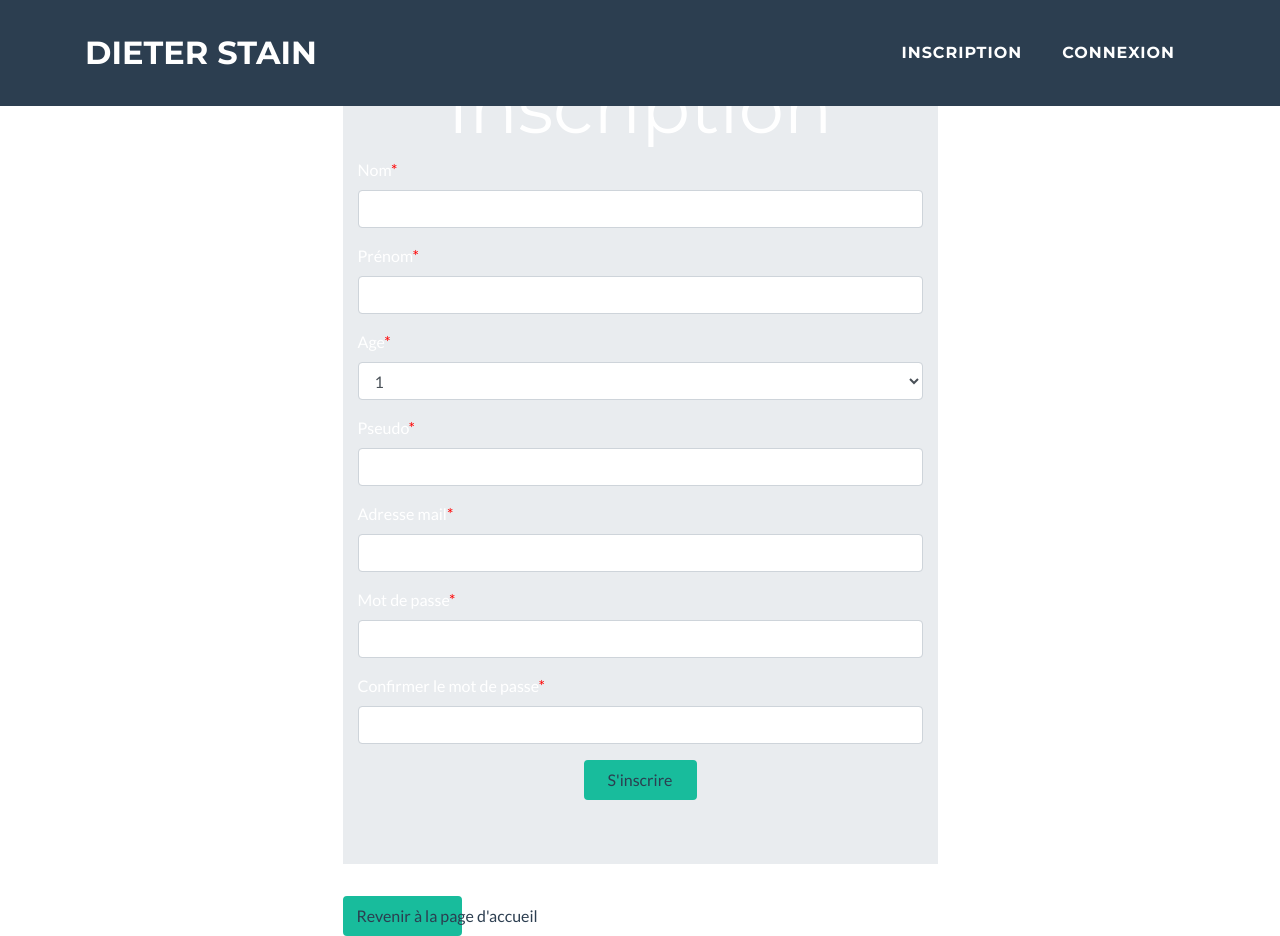
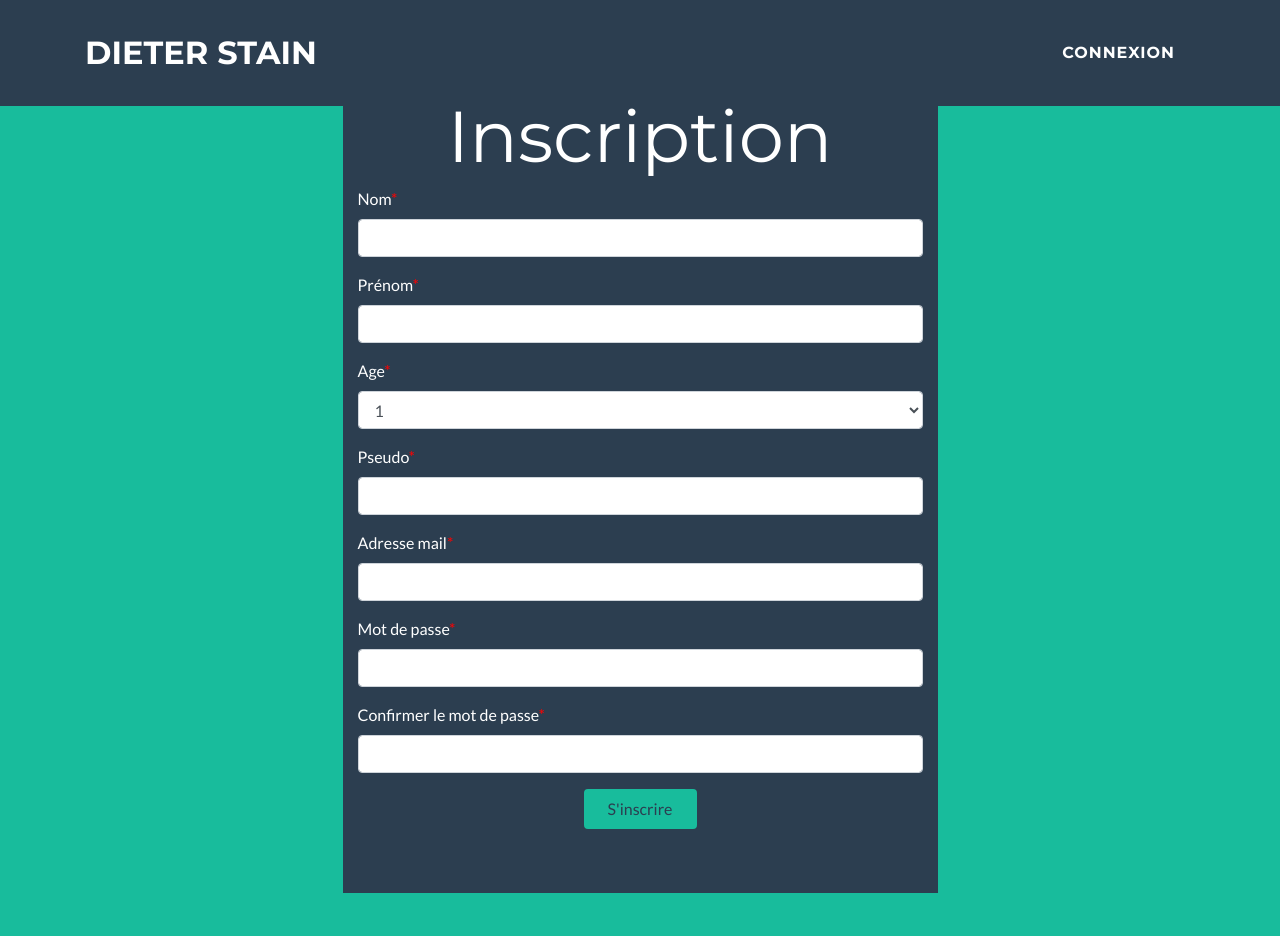
Before and after one commit to GillesULCO/Tintas, a PHP site: page /inscription.php in a window 1280 px wide. After the commit the page ends 893 px from the top, so only its background shows below. Run offline with PHP 8.4, Linux system fonts and the light colour scheme; some libraries are stand-ins or nearby versions.

Commit message:
Modif page inscription + redirection vers connexion.php + suppression bouton accueil

```diff
--- a/css/style.css
+++ b/css/style.css
@@ -21,6 +21,10 @@ red{
     color: red;
 }
 
+#contmargin{
+    margin-top:29px;
+}
+
 .footer{
     position:fixed;
     left:0px;
--- a/db/traitement_inscription.php
+++ b/db/traitement_inscription.php
@@ -18,6 +18,6 @@
             'password' => hash('sha512',$_POST['password']),
             'cat' => $categorie));
 
-        header('Location:../game.php');
+        header('Location:../connexion.php');
     }
 ?>
--- a/inscription.php
+++ b/inscription.php
@@ -9,7 +9,7 @@
 
     <!-- CSS -->
     <link rel="stylesheet" href="https://maxcdn.bootstrapcdn.com/bootstrap/4.0.0-beta.2/css/bootstrap.min.css" integrity="sha384-PsH8R72JQ3SOdhVi3uxftmaW6Vc51MKb0q5P2rRUpPvrszuE4W1povHYgTpBfshb" crossorigin="anonymous">
-    <link rel="stylesheet" href="css/style.css">
+
 
     <!-- SCRIPTS -->
     <script src="https://code.jquery.com/jquery-3.2.1.slim.min.js" integrity="sha384-KJ3o2DKtIkvYIK3UENzmM7KCkRr/rE9/Qpg6aAZGJwFDMVNA/GpGFF93hXpG5KkN" crossorigin="anonymous"></script>
@@ -22,11 +22,12 @@
     <link href="https://fonts.googleapis.com/css?family=Lato:400,700,400italic,700italic" rel="stylesheet" type="text/css">
     <link href="css/freelancer.min.css" rel="stylesheet">
     <link href="css/tintas.css" rel="stylesheet">
+    <link rel="stylesheet" href="css/style.css">
 </head>
 <body>
 <nav class="navbar navbar-expand-lg bg-secondary fixed-top text-uppercase" id="mainNav">
     <div class="container">
-        <a class="navbar-brand js-scroll-trigger" href="#page-top">DIETER STAIN</a>
+        <a class="navbar-brand js-scroll-trigger" href="index.php">DIETER STAIN</a>
         <button class="navbar-toggler navbar-toggler-right text-uppercase bg-primary text-white rounded" type="button" data-toggle="collapse" data-target="#navbarResponsive" aria-controls="navbarResponsive" aria-expanded="false" aria-label="Toggle navigation">
             Menu
             <i class="fa fa-bars"></i>
@@ -34,7 +35,7 @@
         <div class="collapse navbar-collapse" id="navbarResponsive">
             <ul class="navbar-nav ml-auto">
                 <li class="nav-item mx-0 mx-lg-1">
-                    <a class="nav-link py-3 px-0 px-lg-3 rounded js-scroll-trigger" href="inscription.php">Inscription</a>
+
                 </li>
                 <li class="nav-item mx-0 mx-lg-1">
                     <a class="nav-link py-3 px-0 px-lg-3 rounded js-scroll-trigger" href="connexion.php">Connexion</a>
@@ -43,7 +44,7 @@
         </div>
     </div>
 </nav>
-<div class="container-fluid">
+<div class="container-fluid" id="contmargin">
     <div class="col-lg-6 offset-lg-3">
         <div class="jumbotron jumbotron-fluid">
             <div class="container">
@@ -89,7 +90,6 @@
                 </form>
             </div>
         </div>
-        <a href="index.php"><button type="button" id="centerButton" class="btn btn-primary">Revenir à la page d'accueil</button></a>
     </div>
 </div>
 </body>
```
